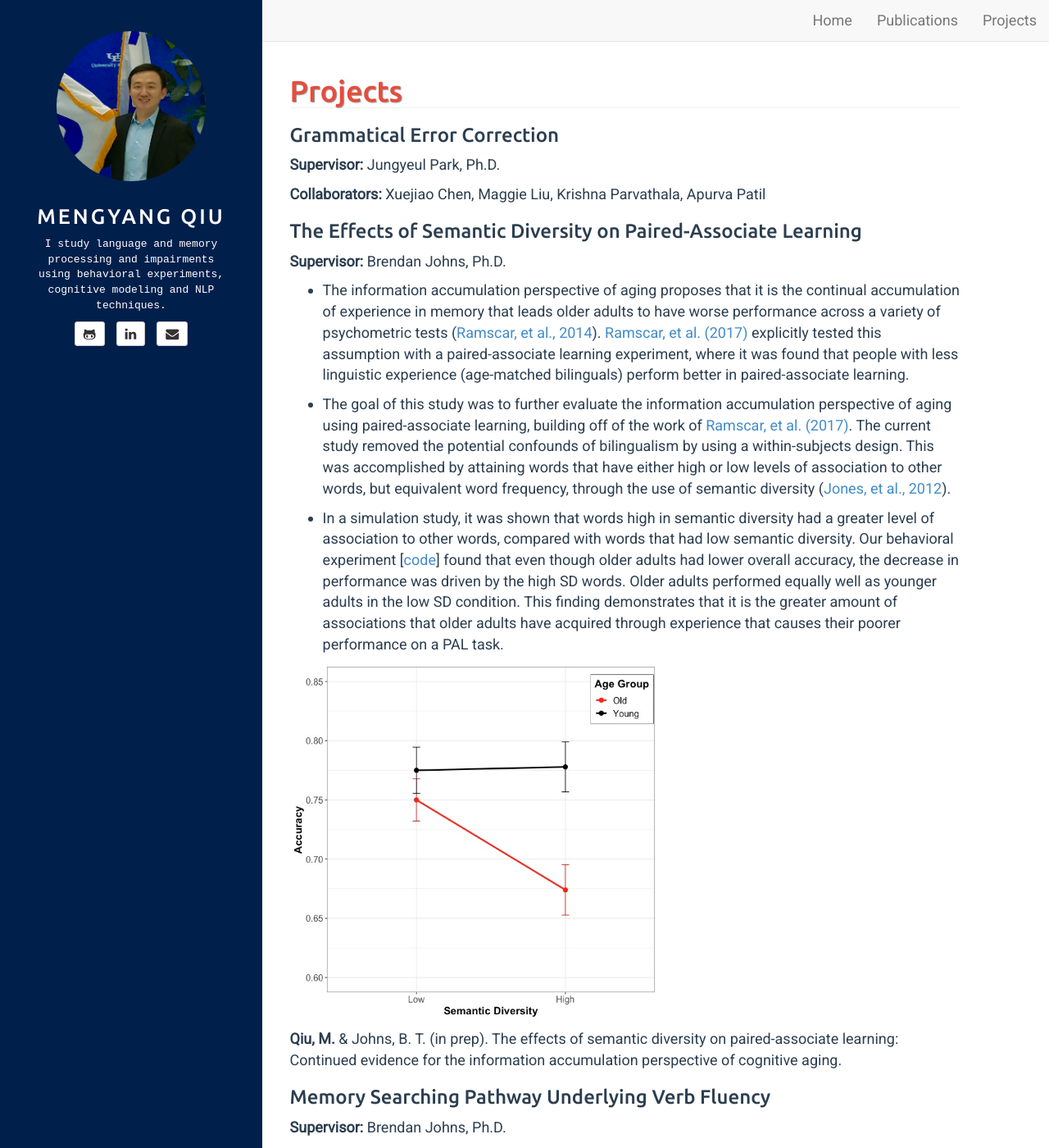
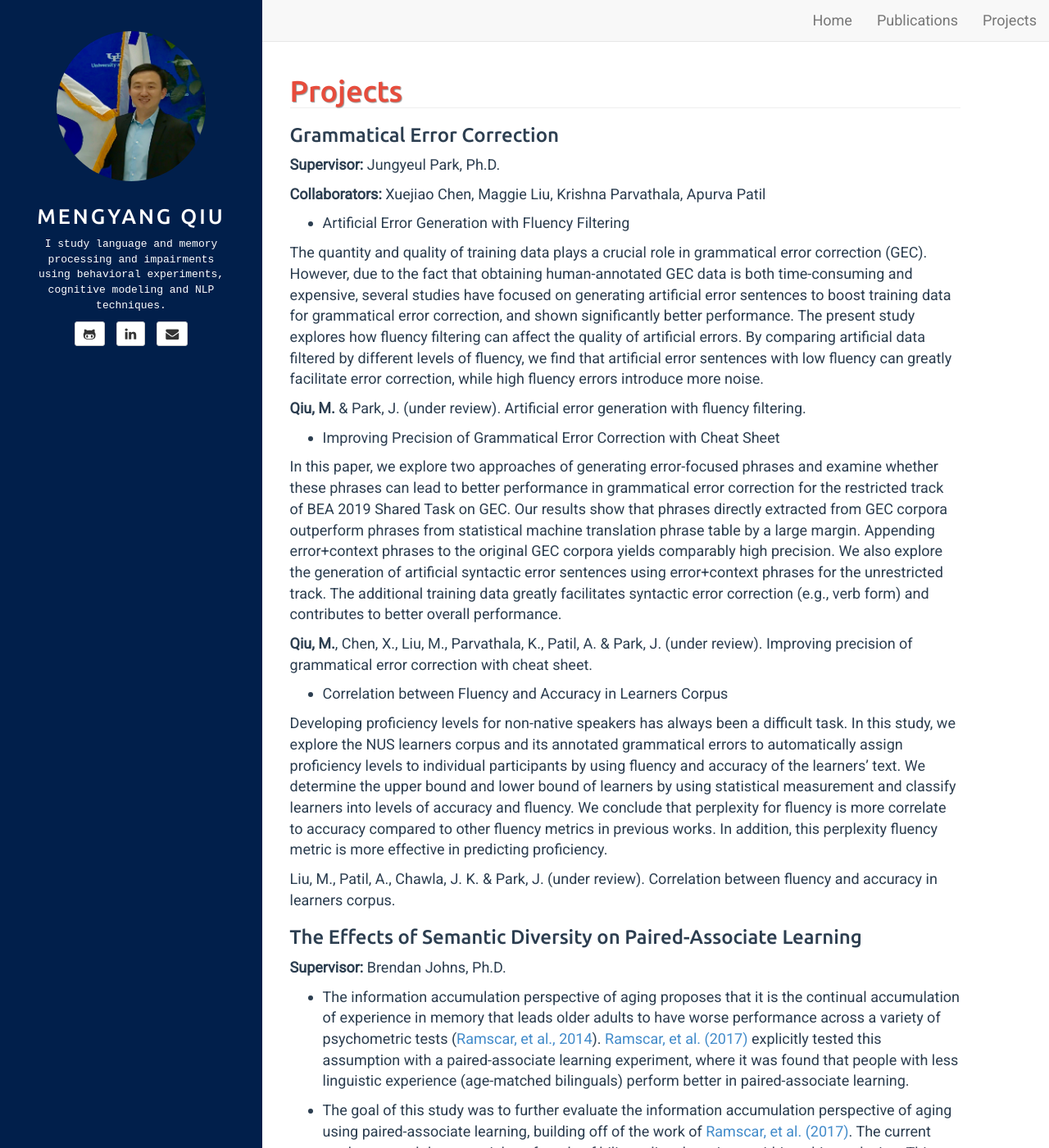
Before and after one commit to mengyangq/mengyangq.github.io, a Jekyll site: the page built from projects.html, in a window 1280 px wide and 1400 px high. Shown: the whole window at 82% size. Built offline with Jekyll 4.4.1, drawn with Linux system fonts in a browser that asks for light colours.

Commit message:
Update projects.md

```diff
--- a/_includes/projects.md
+++ b/_includes/projects.md
@@ -4,6 +4,25 @@
 **Supervisor:** Jungyeul Park, Ph.D.
 
 **Collaborators:** Xuejiao Chen, Maggie Liu, Krishna Parvathala, Apurva Patil
+
+- Artificial Error Generation with Fluency Filtering
+
+The quantity and quality of training data plays a crucial role in grammatical error correction (GEC). However, due to the fact that obtaining human-annotated GEC data is both time-consuming and expensive, several studies have focused on generating artificial error sentences to boost training data for grammatical error correction, and shown  significantly better performance. The present study explores how fluency filtering can affect the quality of artificial errors. By comparing artificial data filtered by different levels of fluency, we find that artificial error sentences with low fluency can greatly facilitate error correction, while high fluency errors introduce more noise.
+
+**Qiu, M.** & Park, J. (under review). Artificial error generation with fluency filtering.
+
+- Improving Precision of Grammatical Error Correction with Cheat Sheet
+
+In this paper, we explore two approaches of generating error-focused phrases and examine whether these phrases can lead to better performance in grammatical error correction for the restricted track of BEA 2019 Shared Task on GEC. Our results show that phrases directly extracted from GEC corpora outperform phrases from statistical machine translation phrase table by a large margin. Appending error+context phrases to the original GEC corpora yields comparably high precision. We also explore the generation of artificial syntactic error sentences using error+context phrases for the unrestricted track. The additional training data greatly facilitates syntactic error correction (e.g., verb form) and contributes to better overall performance.
+
+**Qiu, M.**, Chen, X., Liu, M., Parvathala, K., Patil, A. & Park, J. (under review). Improving precision of grammatical error correction with cheat sheet.
+
+- Correlation between Fluency and Accuracy in Learners Corpus
+
+Developing proficiency levels for non-native speakers has always been a difficult task. In this study, we explore the NUS learners corpus and its annotated grammatical errors to automatically assign proficiency levels to individual participants by using fluency and accuracy of the learners' text. We determine the upper bound and lower bound of learners by using statistical measurement and classify learners into levels of accuracy and fluency. We conclude that perplexity for fluency is more correlate to accuracy compared to other fluency metrics in previous works. In addition, this perplexity fluency metric is more effective in predicting proficiency.
+
+Liu, M., Patil, A., Chawla, J. K. & Park, J. (under review). Correlation between fluency and accuracy in learners corpus.
+
 
 ### The Effects of Semantic Diversity on Paired-Associate Learning
 **Supervisor:** Brendan Johns, Ph.D.
```
